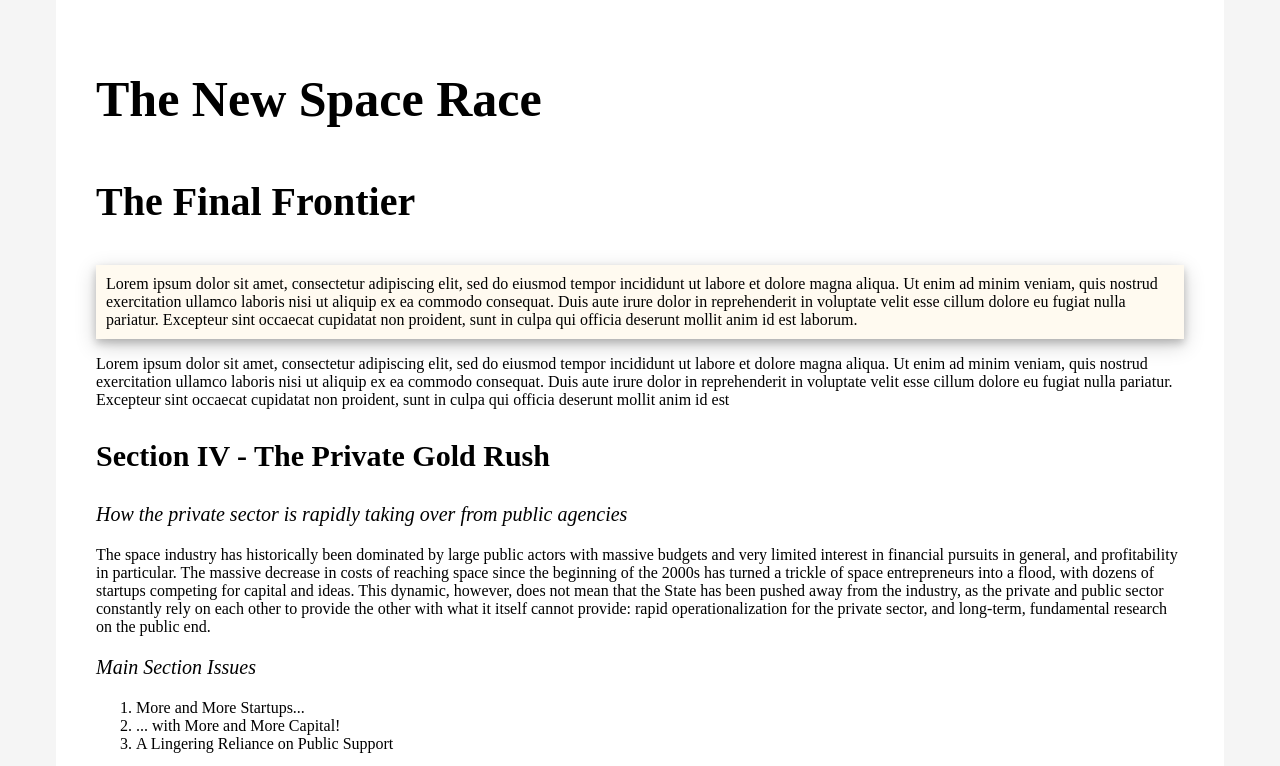
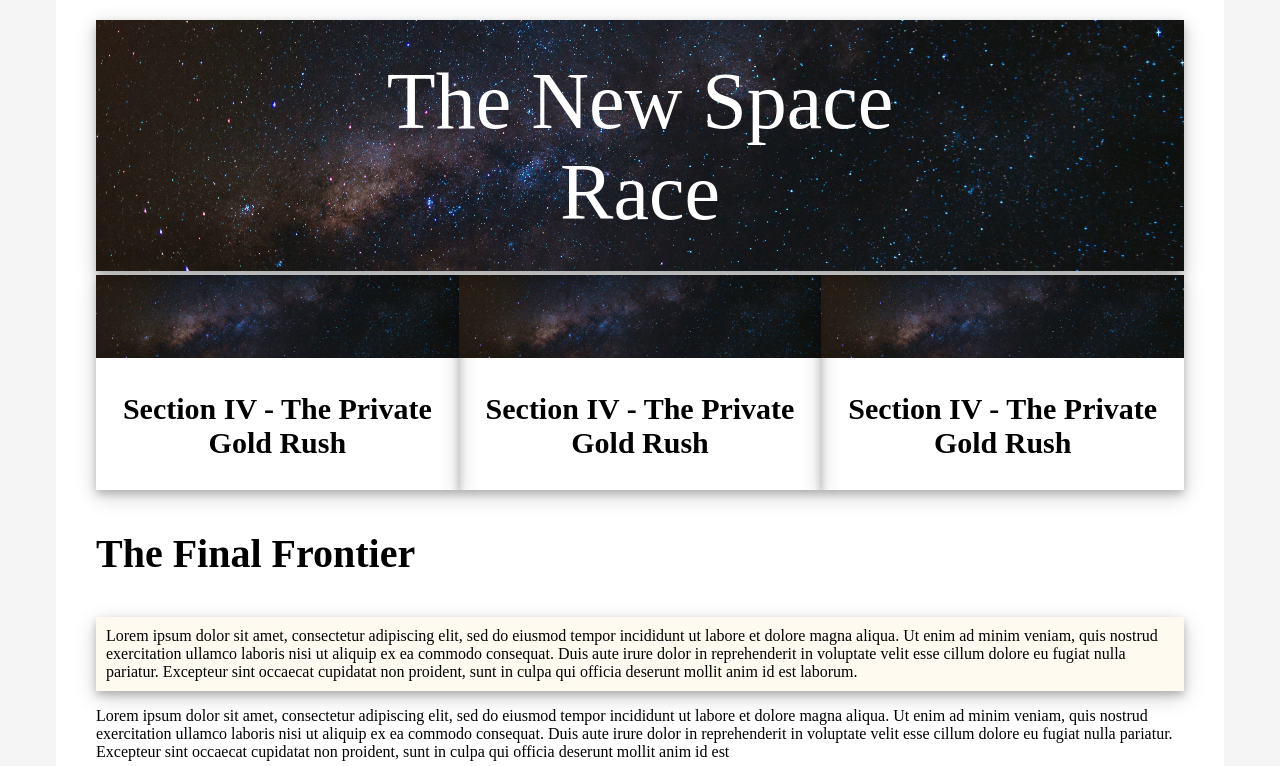
Before and after one commit to code4policy/Team-A4, a plain HTML site: page index.html in a window 1280 px wide. Shown: the top 766 px of the page. Drawn offline with Linux system fonts and the light colour scheme.

Commit message:
first draft fancy styles - will alter

```diff
--- a/index.html
+++ b/index.html
@@ -9,7 +9,32 @@
     <body>
 
     	<!-- Main TitleHead -->
-    	<p id="maintitle">The New Space Race</p>
+
+    	<div class="container_white">
+    		<img class = "box_shadow" src="images/Space_ivana-cajina-asuyh-_ZX54-unsplash.jpg">
+    		<div class="text_over_image">The New Space Race</div>
+  		</div>
+
+
+  		<!-- polaroid cards for sub-sections adapted from https://www.w3schools.com/css/tryit.asp?filename=trycss3_box-shadow5 -->
+		<div class="container_black">
+		  <div class="polaroid">
+		    <img src="images/Space_ivana-cajina-asuyh-_ZX54-unsplash.jpg">
+		    <p class="sectiontitle" >Section IV - The Private Gold Rush </p>
+		  </div>
+
+		  <div class="polaroid">
+		    <img src="images/Space_ivana-cajina-asuyh-_ZX54-unsplash.jpg">
+		    <p class="sectiontitle" >Section IV - The Private Gold Rush </p>
+		  </div>
+
+		  <div class="polaroid">
+		    <img src="images/Space_ivana-cajina-asuyh-_ZX54-unsplash.jpg">
+		    <p class="sectiontitle" >Section IV - The Private Gold Rush </p>
+		  </div>
+		</div>
+
+
     	<p id="mainsubtitle">The Final Frontier</p>
 
     	<p id="mainintro"> Lorem ipsum dolor sit amet, consectetur adipiscing elit, sed do eiusmod tempor incididunt ut labore et dolore magna aliqua. Ut enim ad minim veniam, quis nostrud exercitation ullamco laboris nisi ut aliquip ex ea commodo consequat. Duis aute irure dolor in reprehenderit in voluptate velit esse cillum dolore eu fugiat nulla pariatur. Excepteur sint occaecat cupidatat non proident, sunt in culpa qui officia deserunt mollit anim id est laborum.</p>
--- a/styles.css
+++ b/styles.css
@@ -1,4 +1,5 @@
 /* Note all colors with # taken from https://www.w3schools.com/cssref/css_colors.asp */
+
 
 /* Set background */
 html {
@@ -15,9 +16,48 @@ body {
   margin-right: auto;
 }
 
+
+/* style for text over image - adapted from https://www.w3schools.com/howto/howto_css_image_text.asp*/
+.text_over_image {
+  font-size:10vh;
+  position: absolute;
+  top: 50%;
+  left: 50%;
+  transform: translate(-50%, -50%);
+}
+
+/* style for box shadow - adapted from https://www.w3schools.com/howto/howto_css_image_text.asp*/
+.box_shadow {
+  box-shadow: 0 4px 8px 0 rgba(0, 0, 0, 0.2), 0 6px 20px 0 rgba(0, 0, 0, 0.19);
+}
+
+
+
+.container_white {
+  position: relative;
+  text-align: center;
+  color: white;
+}
+
+/* styles for polaroid cards*/
+.polaroid {
+  width: auto;
+  box-shadow: 0 4px 8px 0 rgba(0, 0, 0, 0.2), 0 6px 20px 0 rgba(0, 0, 0, 0.19);
+  text-align: center;
+}
+
+.container_black {
+  display: flex;
+  text-align: center;
+
+}
+
+
+        }
+
 /* styles for headline */
 #maintitle {
-  color: black;
+  color: white;
   font-size:50px;
   font-weight:bold
 }
@@ -31,7 +71,6 @@ body {
 
 /* styles for mainintro [Source for colors of box-shadow: https://www.w3schools.com/css/css3_shadows_box.asp]*/
 #mainintro{
-  color: black;
   padding: 10px;
   background-color: #FFFAF0;
   box-shadow:0 4px 8px 0 rgba(0, 0, 0, 0.2), 0 6px 20px 0 rgba(0, 0, 0, 0.19);
```
Also changed, not shown: our-team/Leonie.html (deleted, +0 -1 lines), our-team/index.html (+3 -1 lines), images/Space_ivana-cajina-asuyh-_ZX54-unsplash.jpg (added), 2 other files.
